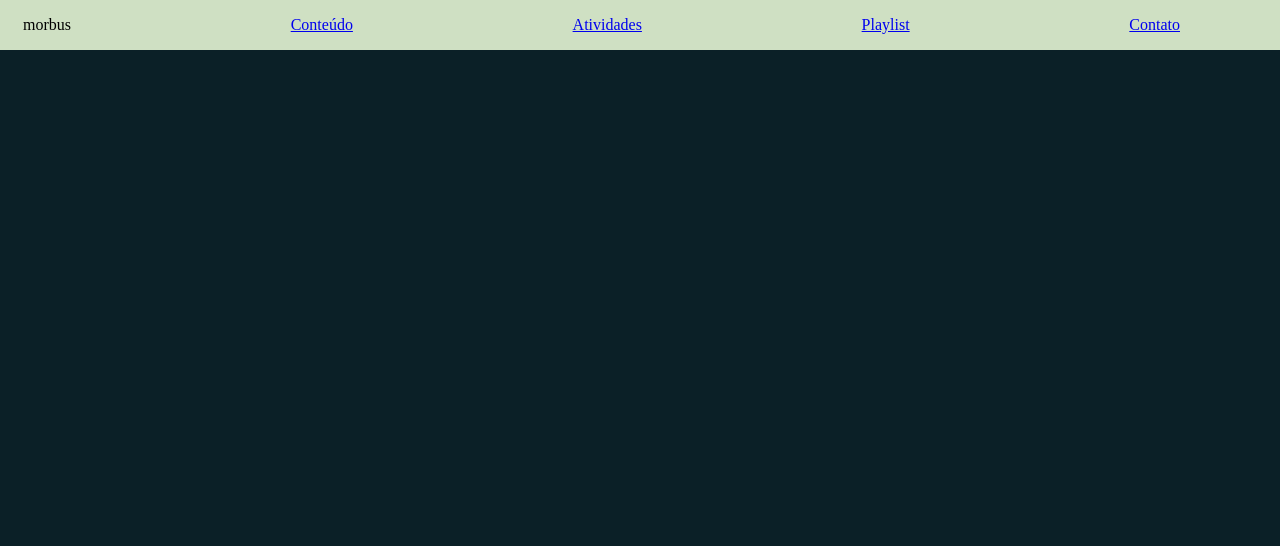
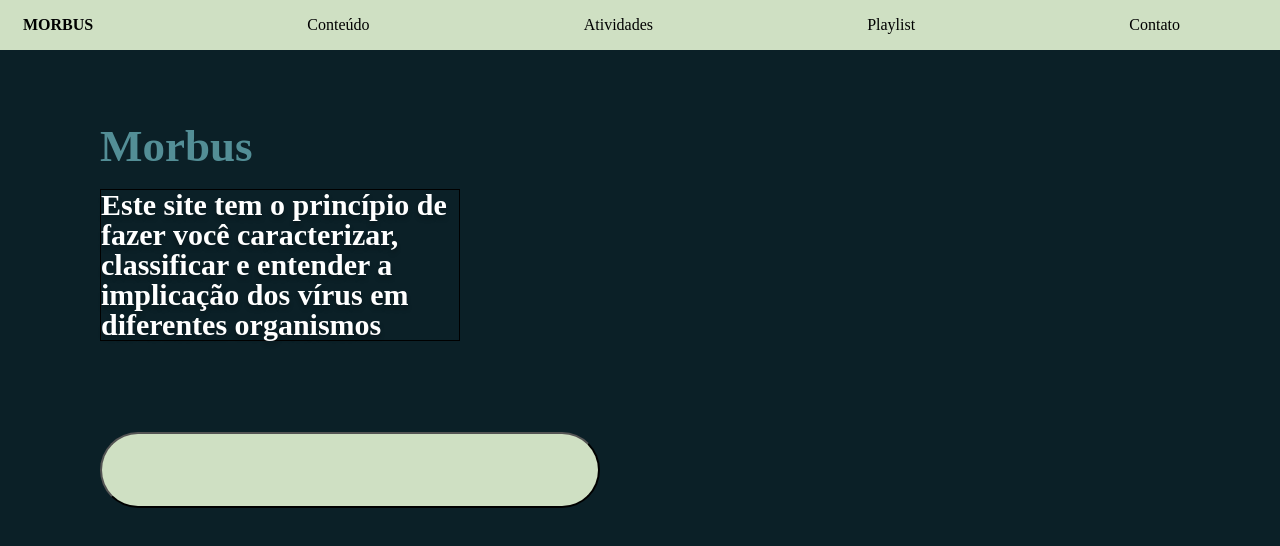
Before and after one commit to firpotas/morbussite, a plain HTML site: page index.html in a window 1280 px wide. Drawn offline with Linux system fonts and the light colour scheme.

Commit message:
segundo commit murilo

```diff
--- a/index.html
+++ b/index.html
@@ -1,20 +1,32 @@
 <!DOCTYPE html>
 <html lang="PT-br">
+
 <head>
     <meta charset="UTF-8">
     <meta name="viewport" content="width=device-width, initial-scale=1.0">
     <link rel="stylesheet" href="style.css">
     <title>Morbus</title>
 </head>
+
 <body>
     <header>
         <nav class="nav-container">
-            <div class="brand-name">morbus</div>
+            <div class="brand-name">MORBUS</div>
             <div class="nav-item nav-item-content"><a href="#">Conteúdo</a></div>
             <div class="nav-item"><a href="#">Atividades</a></div>
             <div class="nav-item"><a href="#">Playlist</a></div>
             <div class="nav-item"><a href="#">Contato</a></div>
         </nav>
     </header>
+
+    <section class="morbus-intro">
+        <div class="intro-content">
+            <h1 class="morbus-title">Morbus</h1>
+            <p class="intro-description">Este site tem o princípio de fazer você caracterizar, classificar e entender a
+                implicação dos vírus em diferentes organismos</p>
+        </div>
+        <button class="action-button" aria-label="Iniciar"></button>
+    </section>
 </body>
+
 </html>
--- a/style.css
+++ b/style.css
@@ -18,3 +18,50 @@ body {
     padding: 16px 100px 16px 23px;
     font-family: 400 30px Alyssum, sans-serif;
 }
+
+.brand-name {
+    font-weight: bold;
+}
+
+.nav-item a {
+    text-decoration: none;
+    color: #000;
+}
+
+.morbus-intro {
+    display: flex;
+    flex-direction: column;
+    margin-top: 70px;
+    margin-left: 100px;
+    font-size: 30px
+}
+
+.intro-content {
+    display: flex;
+    width: 360px;
+    max-width: 100%;
+    flex-direction: column;
+}
+
+.morbus-title {
+    color: #538e96;
+    text-align: center;
+    align-self: start;
+}
+
+.intro-description {
+    color: #fff;
+    text-shadow: 0 4px 4px rgba(0, 0, 0, 0.25);
+    margin-top: 17px;
+    font: 800 30px/30px "Neue Machina";
+    border: 1px solid #000;
+}
+
+.action-button {
+    border-radius: 59px;
+    background-color: #cfe0c3;
+    display: flex;
+    margin-top: 91px;
+    height: 76px;
+    width: 500px;
+}
```
